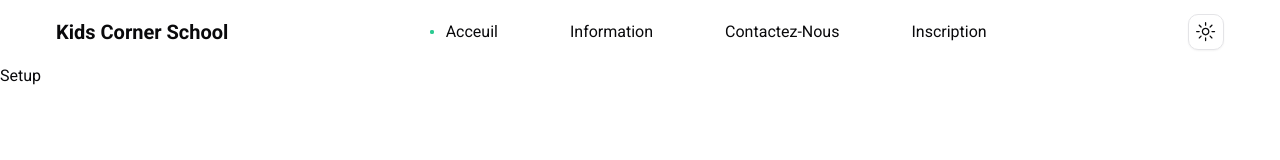
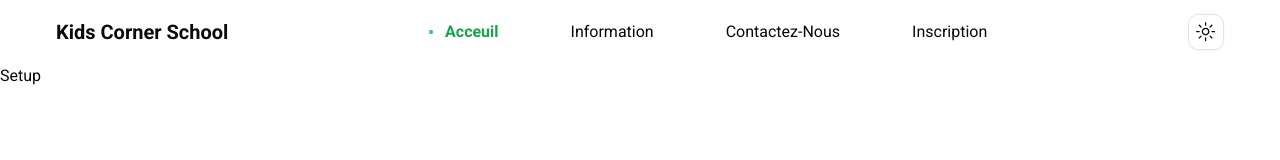
Before and after one commit to yusufb026/Next-Showcase, a Next.js app: page / in a window 1280 px wide. Shown: the top 160 px of the page. Built offline with nearby package versions, Linux system fonts and the light colour scheme.

Commit message:
style: adding variants to button components

```diff
--- a/src/components/ui/button.tsx
+++ b/src/components/ui/button.tsx
@@ -14,7 +14,8 @@ const buttonVariants = cva(
         outline: 'border border-input bg-background shadow-sm hover:bg-accent hover:text-accent-foreground',
         secondary: 'bg-secondary text-secondary-foreground shadow-sm hover:bg-secondary/80',
         ghost: 'hover:bg-accent hover:text-accent-foreground',
-        link: 'text-primary underline-offset-4 hover:underline',
+        linkSelected: 'text-primary underline-offset-4  ',
+        linkUnSelected: '  underline-offset-4  ',
       },
       size: {
         default: 'h-9 px-4 py-2',
@@ -30,11 +31,18 @@ const buttonVariants = cva(
         xl: 'text-xl',
         '2xl': 'text-2xl',
       },
+      bold: {
+        default: 'font-normal',
+        medium: 'font-medium',
+        semibold: 'font-semibold',
+        bold: 'font-bold',
+      },
     },
     defaultVariants: {
       variant: 'default',
       size: 'default',
       font: 'default',
+      bold: 'default',
     },
   }
 );
@@ -46,9 +54,9 @@ export interface ButtonProps
 }
 
 const Button = React.forwardRef<HTMLButtonElement, ButtonProps>(
-  ({ className, variant, size, font, asChild = false, ...props }, ref) => {
+  ({ className, variant, size, bold, font, asChild = false, ...props }, ref) => {
     const Comp = asChild ? Slot : 'button';
-    return <Comp className={cn(buttonVariants({ variant, size, font, className }))} ref={ref} {...props} />;
+    return <Comp className={cn(buttonVariants({ variant, bold, size, font, className }))} ref={ref} {...props} />;
   }
 );
 Button.displayName = 'Button';
```
